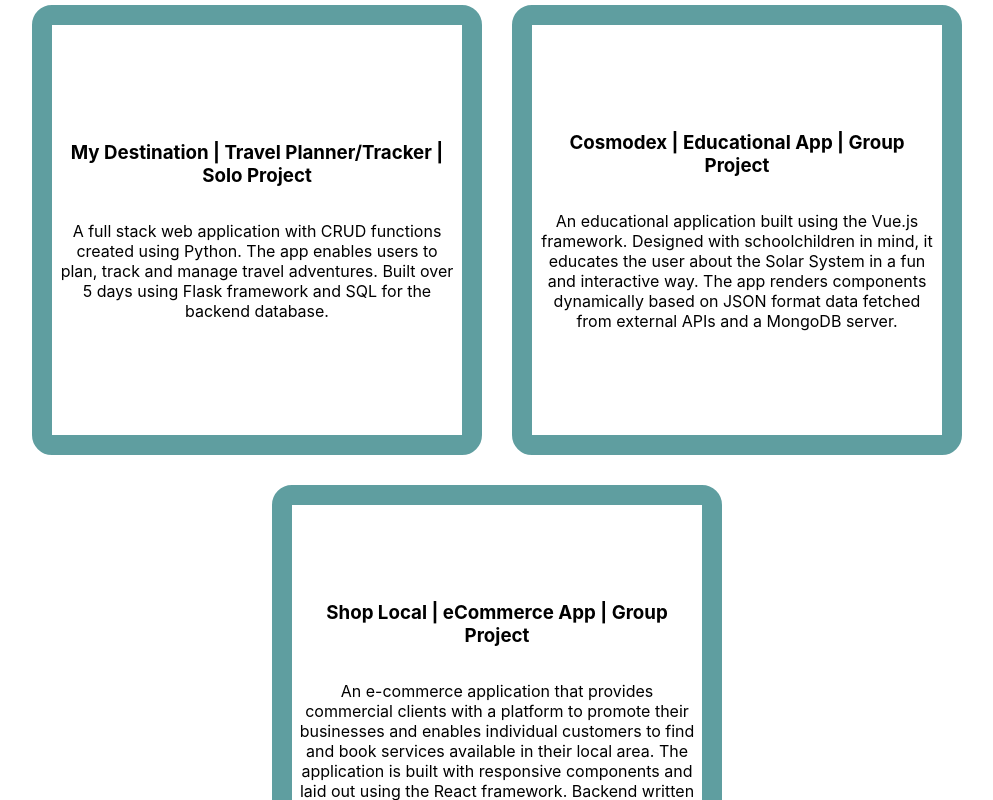
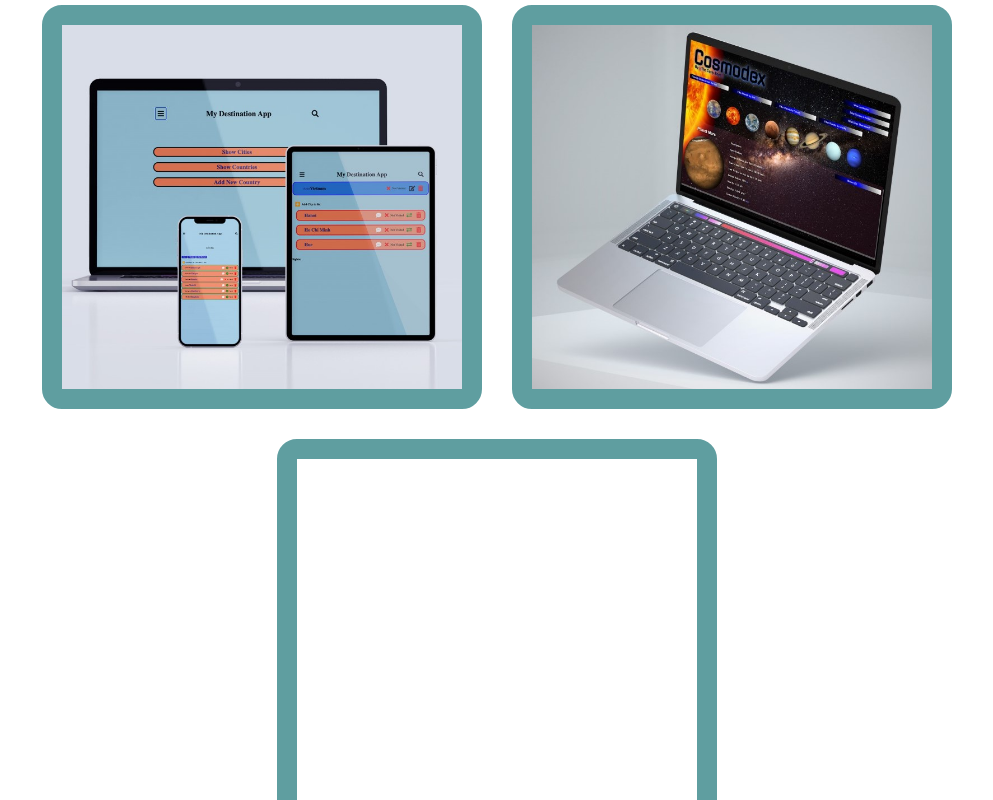
Before and after one commit to morival/Portfolio, a React (Create React App) app: page / in a window 1280 px wide. Shown: the part 1040-1840 px from the top of the page, without its empty margins (143-1136 px from the left). Built offline with nearby package versions, Linux system fonts and the light colour scheme.

Commit message:
added images for 2 projects

```diff
--- a/src/components/Projects.js
+++ b/src/components/Projects.js
@@ -1,5 +1,7 @@
 import React from "react";
 import './project.css';
+import project_01 from '../resources/project_01.jpg';
+import project_02 from '../resources/project_02.jpg';
 
 function Projects() {
 
@@ -7,8 +9,11 @@
         <section id="projects">
             <h2>Projects</h2>
             <div className="container flex">
-                <div className="project-container flex">
-                    <div className="project-img"></div>
+                <div className="project-container">
+                    <div className="project-img">
+                        <img src={project_01} alt="project-1" />
+                    </div>
+                    <div className="project-info">
                         <h3>My Destination | Travel Planner/Tracker | Solo Project</h3>
                         <p>
                             A full stack web application with CRUD functions created using Python.
@@ -16,8 +21,13 @@
                             Built over 5 days using Flask framework and SQL for the backend database.
                         </p>
                     </div>
-                <div className="project-container flex">
-                    <div className="project-img"></div>
+
+                </div>
+                <div className="project-container">
+                    <div className="project-img">
+                        <img src={project_02} alt="project-2" />
+                    </div>
+                    <div className="project-info">
                         <h3>Cosmodex | Educational App | Group Project</h3>
                         <p>
                             An educational application built using the Vue.js framework.
@@ -25,8 +35,13 @@
                             The app renders components dynamically based on JSON format data fetched from external APIs and a MongoDB server.
                         </p>
                     </div>
-                <div className="project-container flex">
-                    <div className="project-img"></div>
+
+                </div>
+                <div className="project-container">
+                    <div className="project-img">
+
+                    </div>
+                    <div className="project-info">
                         <h3>Shop Local | eCommerce App | Group Project</h3>
                         <p>
                             An e-commerce application that provides commercial clients with a platform to promote their businesses and enables individual customers to find and book services available in their local area.
@@ -34,6 +49,8 @@
                             Backend written using Spring Data REST in Java.
                         </p>
                     </div>
+
+                </div>
             </div>
         </section>
     )
--- a/src/components/project.css
+++ b/src/components/project.css
@@ -1,9 +1,26 @@
 
 .project-container {
-    margin: 15px;
-    padding: 5px;
-    border: solid cadetblue 20px;
-    border-radius: 20px;
-    max-width: 400px;
-    height: 400px;
-  }
+  margin: 15px;
+  /* padding: 5px; */
+  border: solid cadetblue 20px;
+  border-radius: 20px;
+  max-width: 400px;
+  height: 364px;
+}
+
+.project-img {
+  display: flex;
+  justify-content: center;
+  overflow: hidden;
+}
+
+img {
+  width: 140%;
+}
+
+.project-info {
+  visibility: hidden;
+}
+.project-info:hover {
+  visibility: visible;
+}
```
Also changed, not shown: src/resources/project_01.jpg (added), src/resources/project_02.jpg (added). Lines whose indentation alone changed are shown as unchanged.
